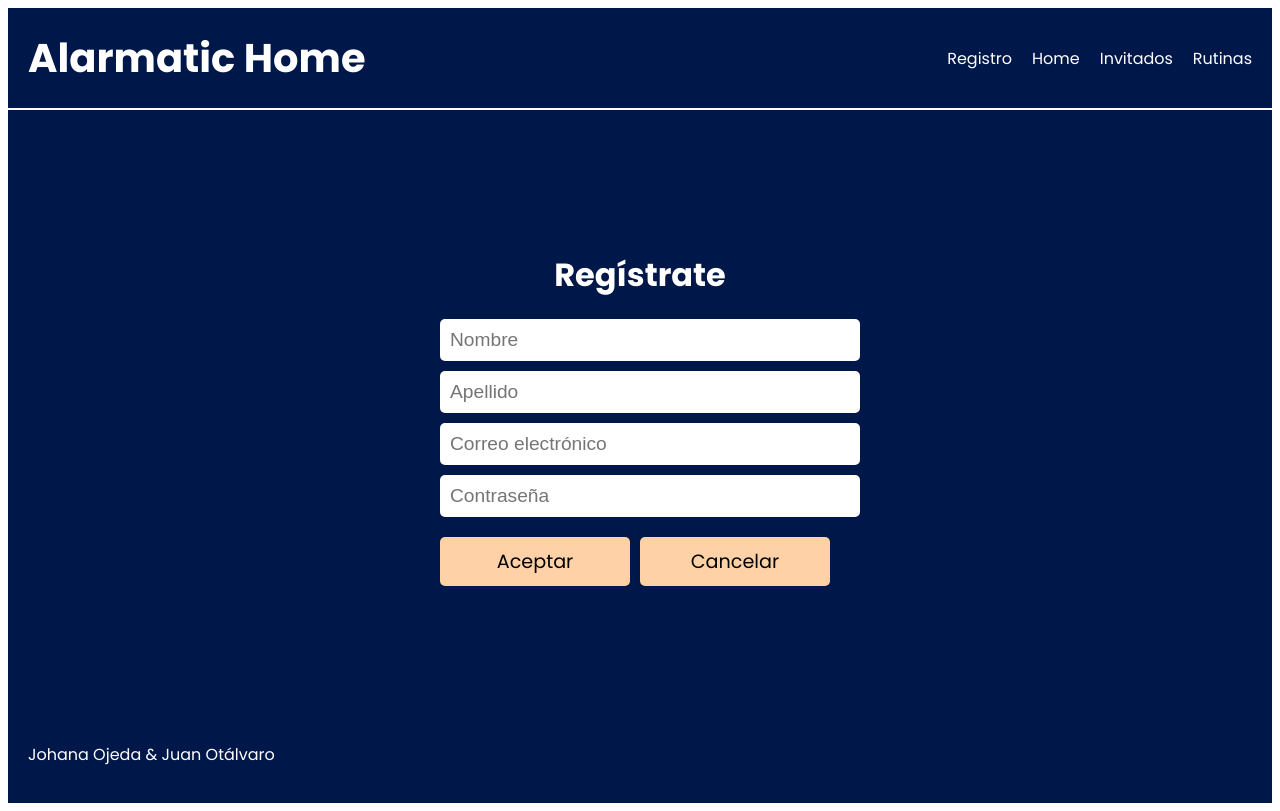
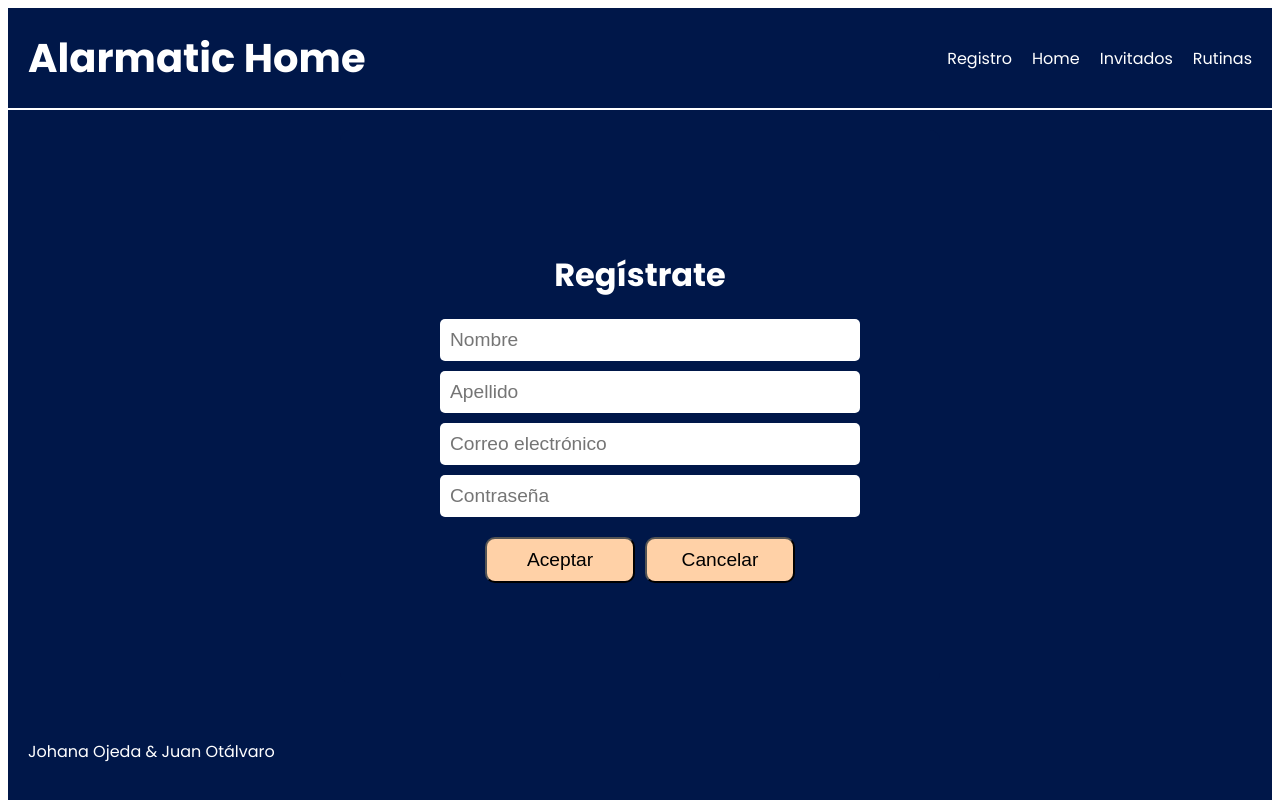
Before and after one commit to johaojeda/uxweb, an Angular app in the folder alarmatic-home/: page /registro in a window 1280 px wide. Built offline with nearby package versions, Linux system fonts and the light colour scheme.

Commit message:
Se mejoran componentes
Co-Authored-By: juanchoesteban23 <98656539+juanchoesteban23@users.noreply.github.com>

```diff
--- a/alarmatic-home/src/app/anadir-invitado/anadir-invitado.component.html
+++ b/alarmatic-home/src/app/anadir-invitado/anadir-invitado.component.html
@@ -56,12 +56,14 @@
             <!-- Fin de la tabla con información existente -->
 
             <!-- Botón de añadir -->
-            <div style="text-align: center;">
-                <button style="padding: 10px 20px; width: 40%; font-size: 1.2em; background-color: #FFD1A7; border: none; border-radius: 5px;">Añadir</button>
+            <div style="display: flex; justify-content: center;">
+                <button class="aceptar-button" style="width: 150px; font-size: 1.2em; padding: 10px; background-color: #FFD1A7; color: #000000; margin-right: 10px; border-radius: 10px;">Añadir</button>
             </div>
+
             <!-- Fin del botón de añadir -->
         </div>
     </div>
     <!-- Botón "Salir" -->
-    <button style="position: absolute; top: 125px; right: 20px; padding: 10px 20px; background-color: #FFD1A7; border: none; border-radius: 5px; font-family: 'Poppins', sans-serif;">Salir</button>
+    <button class="cancelar-button" style="position: absolute; top: 125px; right: 20px; padding: 10px 20px; background-color: #FFD1A7; color: #000000; border: none; border-radius: 10px; font-family: 'Poppins', sans-serif;">Salir</button>
+
 </div>
--- a/alarmatic-home/src/app/home/home.component.html
+++ b/alarmatic-home/src/app/home/home.component.html
@@ -38,5 +38,6 @@
       </table>
     </div>
     <!-- Botón "Salir" -->
-    <button style="position: absolute; top: 125px; right: 20px; padding: 10px 20px; background-color: #FFD1A7; border: none; border-radius: 5px; font-family: 'Poppins', sans-serif;">Salir</button>
+    <button class="cancelar-button" style="position: absolute; top: 125px; right: 20px; padding: 10px 20px; background-color: #FFD1A7; color: #000000; border: none; border-radius: 10px; font-family: 'Poppins', sans-serif;">Salir</button>
+
   </div>
--- a/alarmatic-home/src/app/registro/registro.component.css
+++ b/alarmatic-home/src/app/registro/registro.component.css
@@ -14,22 +14,3 @@
     border-radius: 5px;
     border: none;
   }
-
-  .registro-buttons button {
-    padding: 10px ;
-    margin-right: 10px;
-    border: none;
-    border-radius: 5px;
-    font-family: 'Poppins', sans-serif;
-    cursor: pointer;
-  }
-
-  .aceptar-button {
-    background-color: #FFD1A7;
-    color: black;
-  }
-
-  .cancelar-button {
-    background-color: #FFD1A7;
-    color: black;
-  }
--- a/alarmatic-home/src/app/registro/registro.component.html
+++ b/alarmatic-home/src/app/registro/registro.component.html
@@ -9,8 +9,8 @@
       <br>
       <input type="password" placeholder="Contraseña" style="margin-bottom: 20px; font-size: 1.2em; width: 100%;">
     </div>
-    <div class="registro-buttons" style="display: flex; ">
-      <button class="aceptar-button" style="width: 100%; font-size: 1.2em;  padding: 10px;">Aceptar</button>
-      <button class="cancelar-button" style="width: 100%; font-size: 1.2em; padding: 10px;">Cancelar</button>
-    </div>
+    <div class="registro-buttons" style="display: flex; justify-content: center;">
+      <button class="aceptar-button" style="width: 150px; font-size: 1.2em; padding: 10px; background-color: #FFD1A7; color: #000000; margin-right: 10px; border-radius: 10px;">Aceptar</button>
+      <button class="cancelar-button" style="width: 150px; font-size: 1.2em; padding: 10px; background-color: #FFD1A7; color: #000000; border-radius: 10px;">Cancelar</button>
+  </div>
 </div>
```
